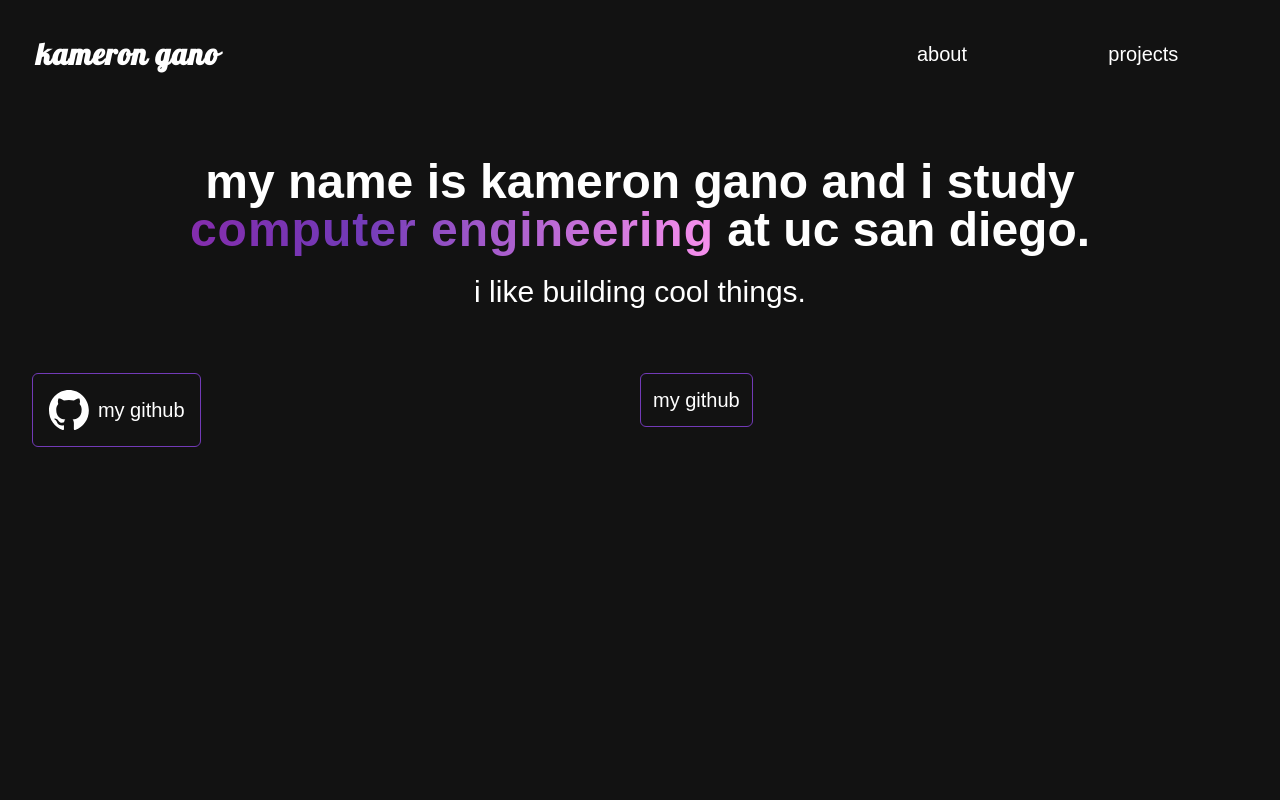
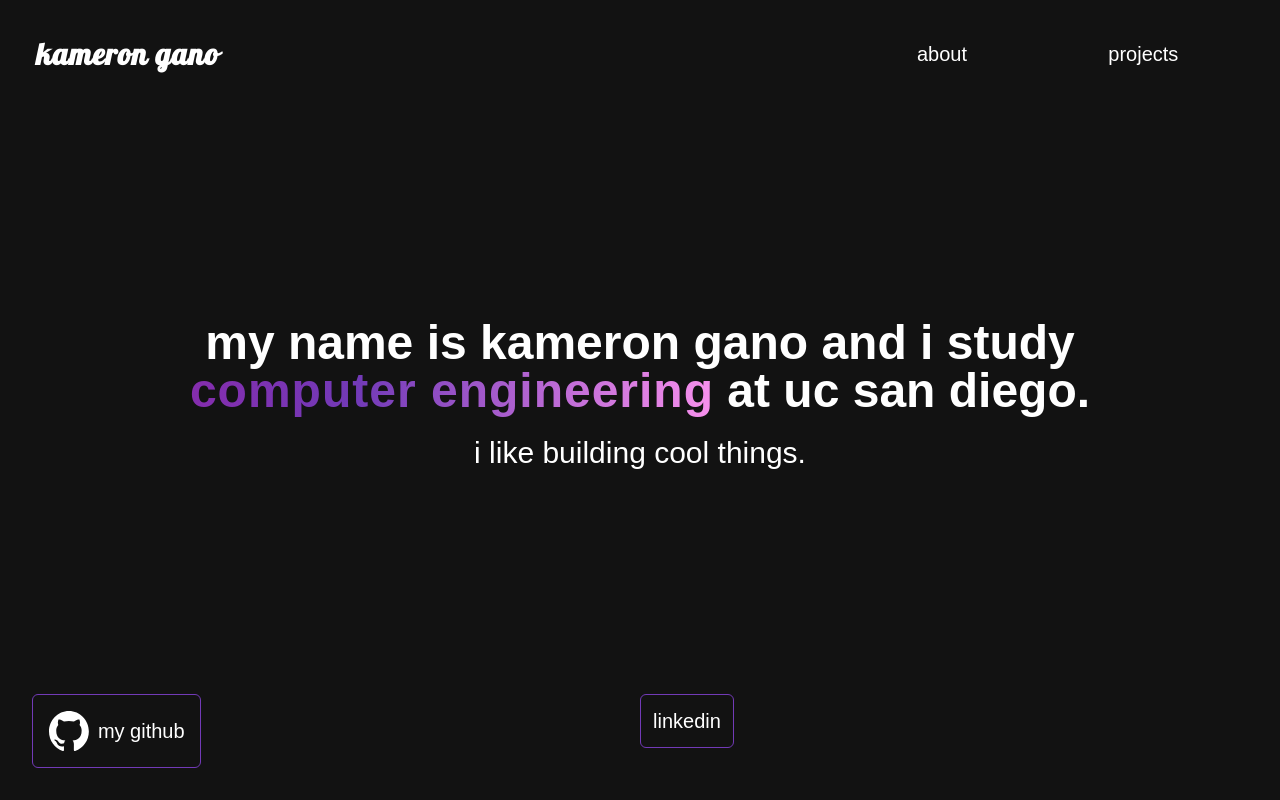
Before and after one commit to kgano-ucsd/kams-website-2.0, a React (Create React App) app in the folder kams-website-v2/: page / in a window 1280 px wide. Built offline with nearby package versions, Linux system fonts and the light colour scheme.

Commit message:
desperation

```diff
--- a/kams-website-v2/public/index.html
+++ b/kams-website-v2/public/index.html
@@ -6,7 +6,7 @@
     <meta name="theme-color" content="#000000" />
     <meta
       name="description"
-      content="Web site created using create-react-app"
+      content="Website created with TailwindCSS and React"
     />
     <!--
       manifest.json provides metadata used when your web app is installed on a
@@ -23,7 +23,7 @@
       work correctly both with client-side routing and a non-root public URL.
       Learn how to configure a non-root public URL by running `npm run build`.
     -->
-    <title>React App</title>
+    <title>kameron's website</title>
   </head>
   <body>
     <noscript>You need to enable JavaScript to run this app.</noscript>
--- a/kams-website-v2/src/index.css
+++ b/kams-website-v2/src/index.css
@@ -107,9 +107,9 @@ h1 > .magic > .magic-star {
   border: 1px solid;
   border-color: var(--violet);
   scale: 1;
+  font-weight: normal;
   position: relative;
-  transition:  scale 600ms;
-  background-size: 200%;
+  transition: font-weight 600ms, border-color 600ms, scale 600ms;
   white-space: nowrap;
   border-radius: 6px;
   padding: 12px 12px;
@@ -120,7 +120,8 @@ h1 > .magic > .magic-star {
   border-color: var(--pink);
   background-color: #121212;
   scale: 1.2;
-  transition: border-color 600ms, scale 600ms;
+  font-weight: 500;
+  transition: font-weight 600ms, border-color 600ms, scale 600ms;
 }
 
 
--- a/kams-website-v2/src/pages/Landing.jsx
+++ b/kams-website-v2/src/pages/Landing.jsx
@@ -19,7 +19,7 @@ export default function Landing() {
             <div className="h-1/8">
               <Banner/>
             </div>
-            <div className="h-[75%]">
+            <div className="h-full">
                 <Hello>
                   <p className="text-center text-white text-3xl">
                     {"i like "}
@@ -42,12 +42,13 @@ export default function Landing() {
                   </p>
                 </Hello>
               </div>
-              <div className="h-full flex flex-row">
-                  <div className="w-1/2 justify-right">
+              <div className="flex flex-row">
+                  <div
+                    className="w-1/2 flex-end">
                     <Link text="my github" img={github}/>
                   </div>
-                  <div className="w-1/2 justify-left">
-                    <Link text="my github" />
+                  <div className="w-1/2 flex-start">
+                    <Link text="linkedin" />
                   </div>
                 </div>
 
```
